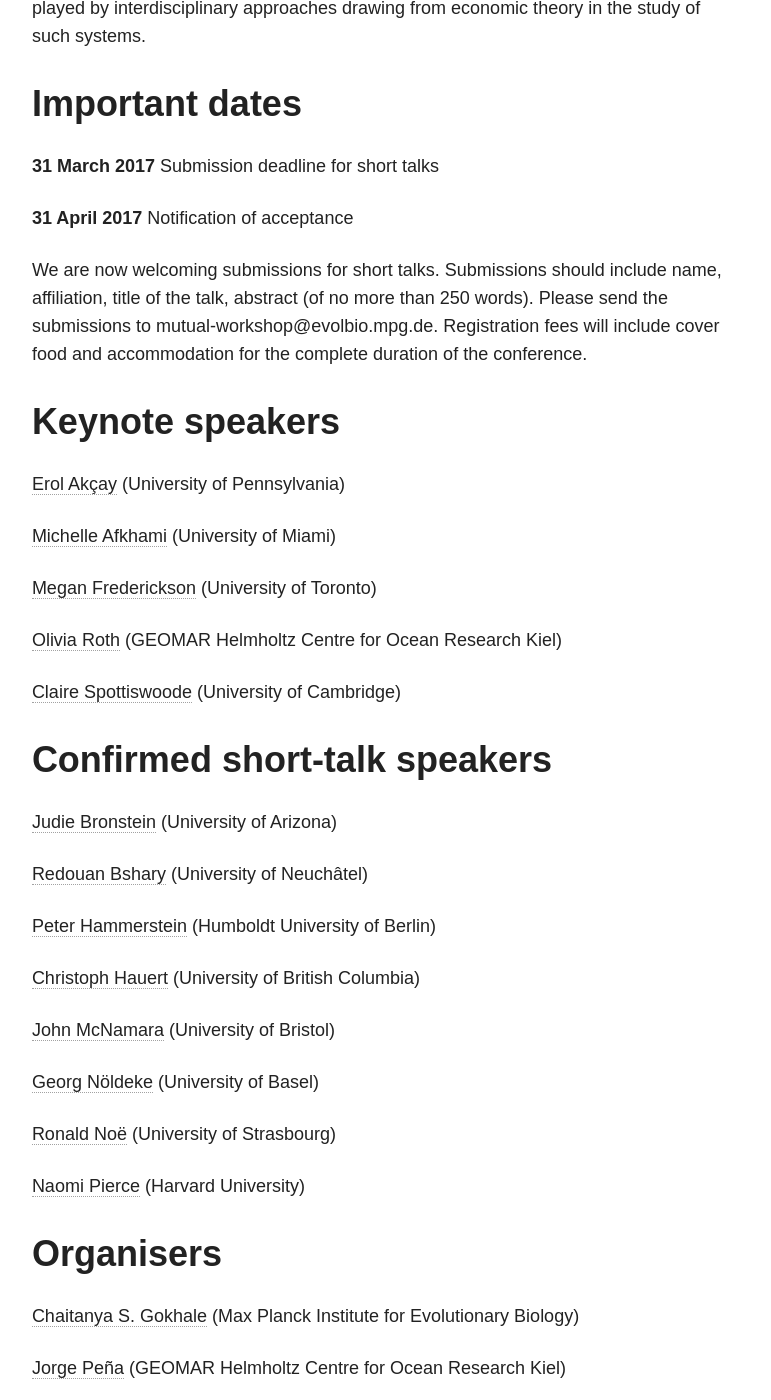
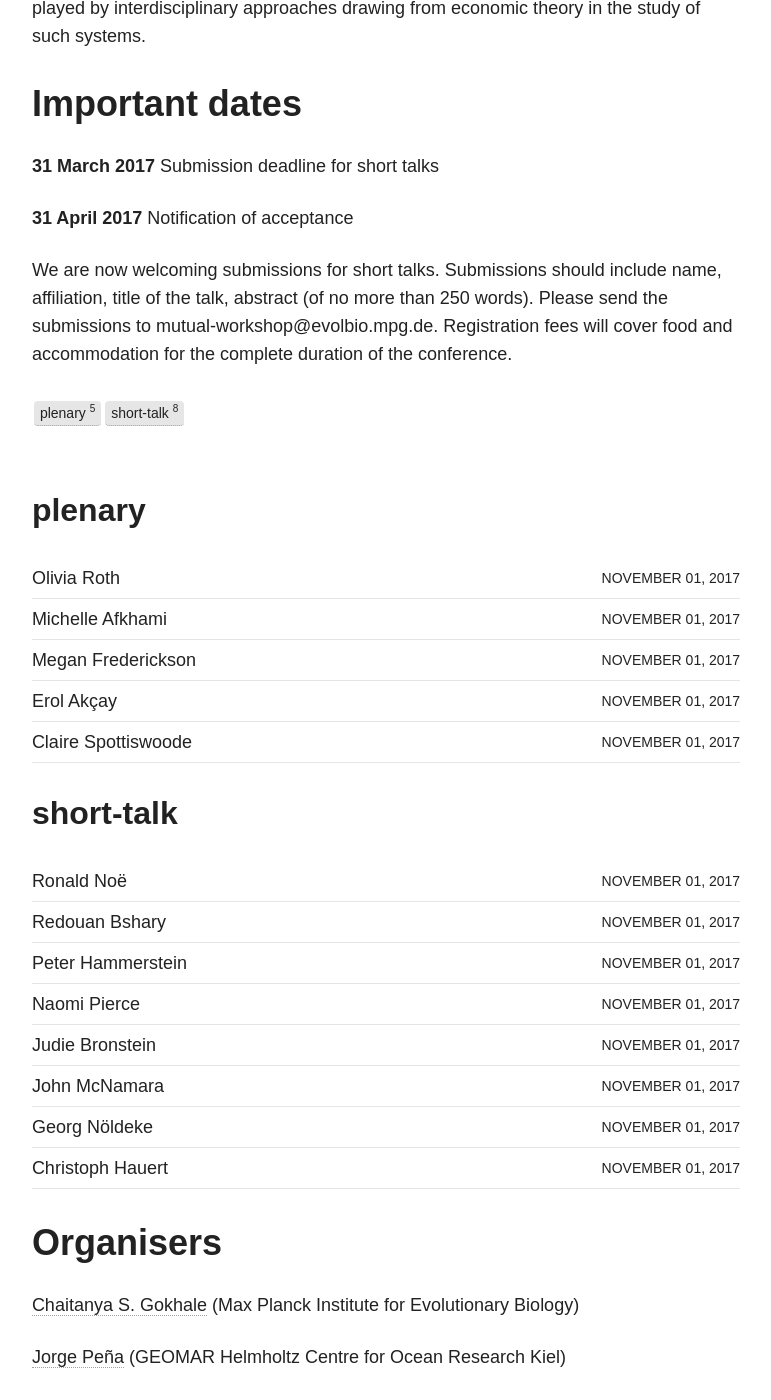
Before and after one commit to bionomics/bionomics, a Jekyll site: the page built from home/index.md, in a window 1280 px wide and 1400 px high, scrolled down 740 px. Shown: the whole window, without its empty margins (254-1025 px from the left). Built offline with Jekyll 4.4.1, drawn with Linux system fonts in a browser that asks for light colours; nearby versions of some CDN libraries.

Commit message:
reduced website

```diff
--- a/home/index.md
+++ b/home/index.md
@@ -21,10 +21,30 @@
 We are now welcoming submissions for short talks.
 Submissions should include name, affiliation, title of the talk, abstract (of no more than 250 words).
 Please send the submissions to mutual-workshop@evolbio.mpg.de.
-Registration fees will include cover food and accommodation for the complete duration of the conference.
+Registration fees will cover food and accommodation for the complete duration of the conference.
 
 
-# Keynote speakers
+{% capture site_tags %}{% for tag in site.tags %}{{ tag | first }}{% unless forloop.last %},{% endunless %}{% endfor %}{% endcapture %}
+{% assign tags_list = site_tags | split:',' | sort %}
+
+<ul class="tag-box inline">
+  {% for item in (0..site.tags.size) %}{% unless forloop.last %}
+    {% capture this_word %}{{ tags_list[item] | strip_newlines }}{% endcapture %}
+    <li><a href="#{{ this_word }}">{{ this_word }} <span>{{ site.tags[this_word].size }}</span></a></li>
+  {% endunless %}{% endfor %}
+</ul>
+
+{% for item in (0..site.tags.size) %}{% unless forloop.last %}
+  {% capture this_word %}{{ tags_list[item] | strip_newlines }}{% endcapture %}
+  <h2 id="{{ this_word }}">{{ this_word }}</h2>
+  <ul class="post-list">
+  {% for post in site.tags[this_word] %}{% if post.title != null %}
+    <li><a href="{{ site.url }}{{ post.url }}">{{ post.title }}<span class="entry-date"><time datetime="{{ post.date | date_to_xmlschema }}">{{ post.date | date: "%B %d, %Y" }}</time></span></a></li>
+  {% endif %}{% endfor %}
+  </ul>
+{% endunless %}{% endfor %}
+
+<!-- # Keynote speakers
 
 [Erol Akçay](https://erolakcay.wordpress.com/) (University of Pennsylvania)
 
@@ -53,7 +73,7 @@
 
 [Ronald Noë](https://sites.google.com/site/ronaldnoe/) (University of Strasbourg)
 
-[Naomi Pierce](http://piercelab.oeb.harvard.edu/) (Harvard University)
+[Naomi Pierce](http://piercelab.oeb.harvard.edu/) (Harvard University) -->
 
 
 # Organisers
```
Also changed, not shown: _data/navigation.yml (+4 -4 lines).
